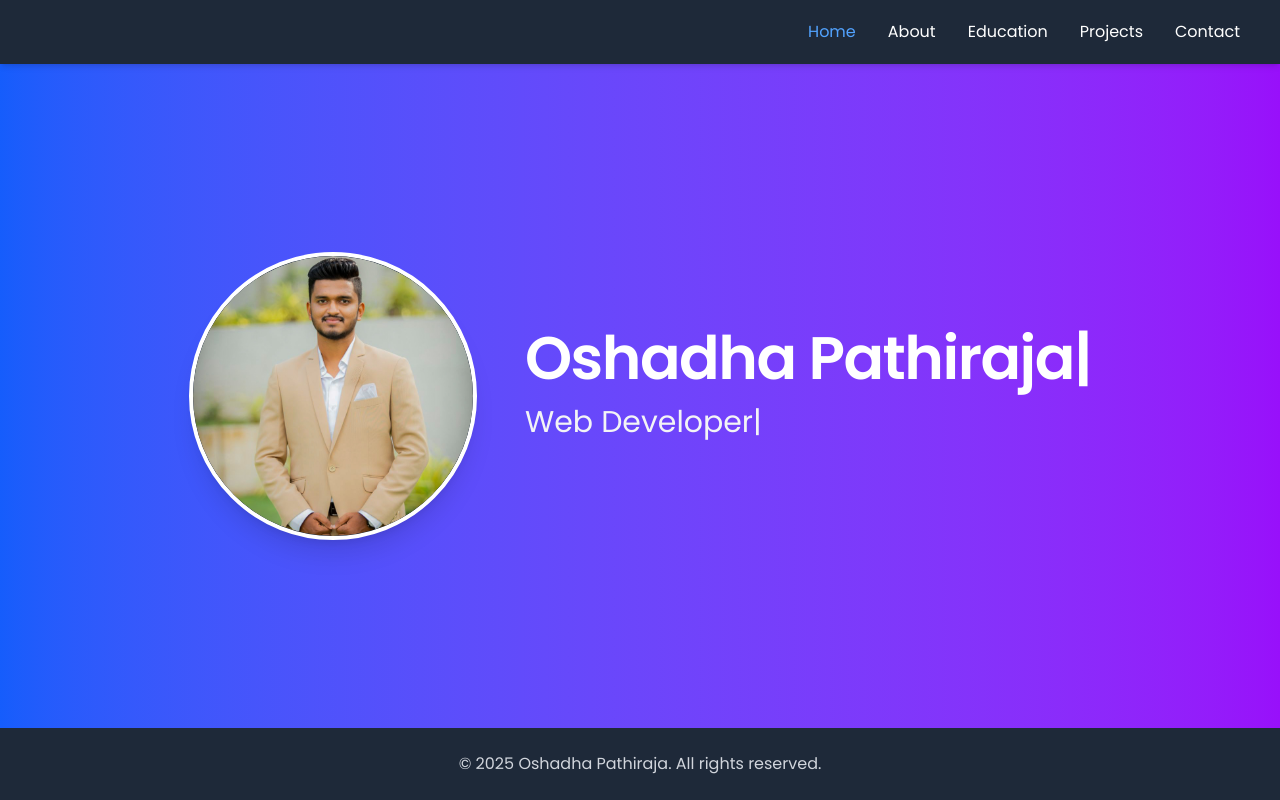
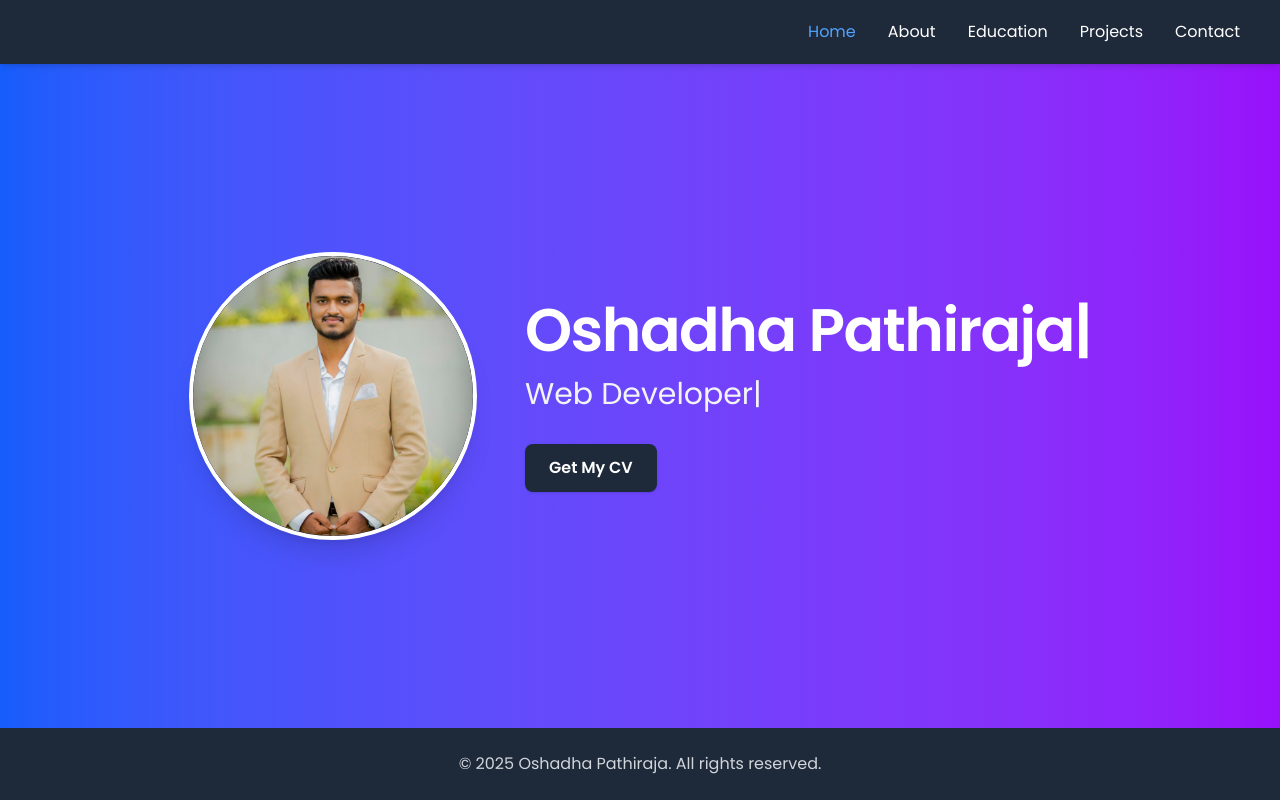
Before and after one commit to oshadha2k01/my-portfolio, a Next.js app: page / in a window 1280 px wide. Built offline with nearby package versions, Linux system fonts and the light colour scheme.

Commit message:
Modify add cv to the portfolio

```diff
--- a/src/app/page.jsx
+++ b/src/app/page.jsx
@@ -63,6 +63,14 @@ export default function Home() {
               repeat={Infinity}
               className="text-2xl sm:text-3xl mb-6 text-gray-100"
             />
+            {/* Get My CV Button */}
+            <a
+              href="/CV_Oshadha_Pathiraja.pdf"
+              download
+              className="inline-block mt-2 px-6 py-3 bg-gray-800 text-white font-semibold rounded-lg shadow transition hover:bg-gray-700"
+            >
+              Get My CV
+            </a>
           </div>
         </div>
       </section>
```
Also changed, not shown: 1 other file (tests, documents, lock files or other folders).
